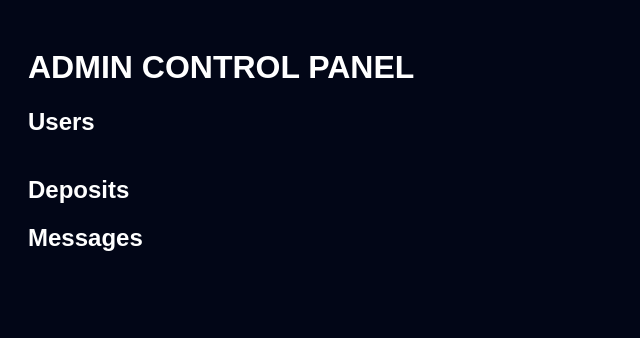
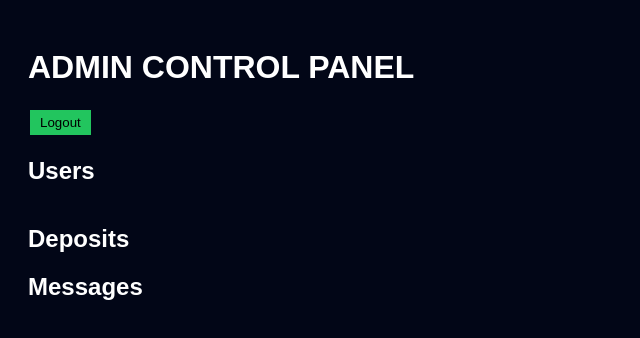
Before and after one commit to jasongreg4900/Cryptodailymint, a website: page views/admin.html in a window 1280 px wide. Shown: the whole page, without its empty margins (0-640 px from the left). Drawn offline with Linux system fonts and the light colour scheme.

Commit message:
Update admin.html

```diff
--- a/views/admin.html
+++ b/views/admin.html
@@ -39,6 +39,7 @@ button:hover {
 <body>
 
     <h1>ADMIN CONTROL PANEL</h1>
+    <button type="button" id="adminLogoutBtn">Logout</button>
 
 <h2>Users</h2>
 <table id="usersTable"></table>
```
